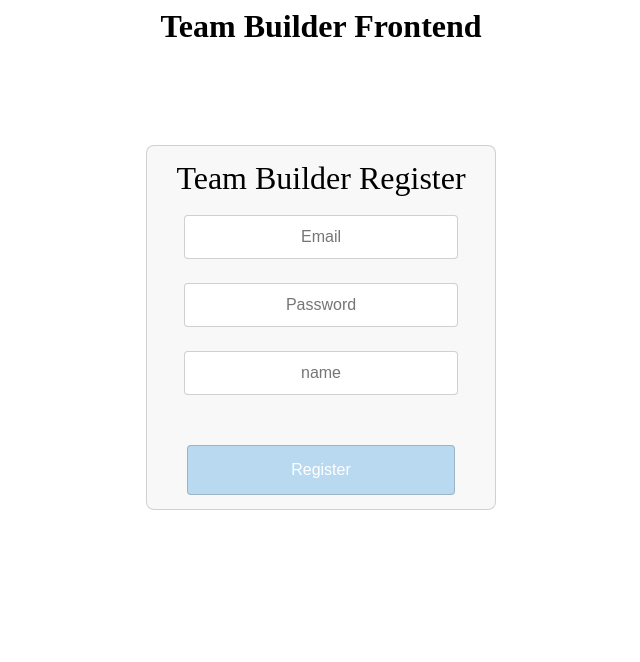
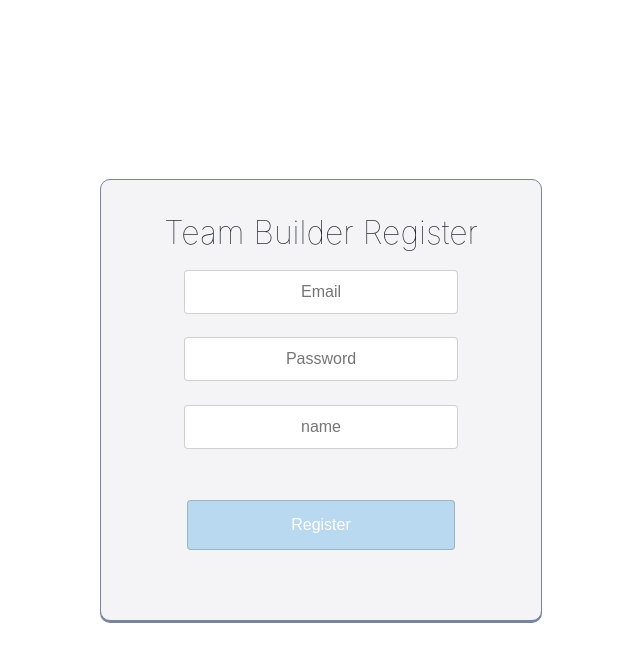
Before and after one commit to lambda-team-builder/Front-End, a React (Create React App) app: page /register in a window 1280 px wide. Shown: the top 662 px of the page, without its empty margins (319-959 px from the left). Built offline with nearby package versions, Linux system fonts and the light colour scheme.

Commit message:
Begin styling

```diff
--- a/src/App.js
+++ b/src/App.js
@@ -9,21 +9,22 @@ import styled from "styled-components";
 
 const App = props => {
   return (
-    <div>
-      <StyledH1> Team Builder Frontend </StyledH1>
+    <AppDiv>
       <Route exact path="/" component={Landing}/>
       <Route path="/login" component={Login} />
       <Route path="/register" component={Register} />
       <Route path="/home" component={Home} />
       <Route path="/c/:classroom_id/:name?/" component={Classroom} />
-    </div>
+    </AppDiv>
   );
 };
 
 export default App;
 
-const StyledH1 = styled.h1`
-  display: flex;
-  justify-content: center;
-  margin: 0 auto;
+const AppDiv = styled.div`
+  font-family: -apple-system, BlinkMacSystemFont, "Segoe UI", "Roboto", "Oxygen",
+    "Ubuntu", "Cantarell", "Fira Sans", "Droid Sans", "Helvetica Neue",
+    sans-serif;
+  margin: 0;
+  padding: 0;
 `;
--- /dev/null
+++ b/src/index.css
@@ -0,0 +1,4 @@
+#app, body {
+    margin: 0;
+    padding: 0;
+}
--- a/src/index.js
+++ b/src/index.js
@@ -6,6 +6,7 @@ import { createStore, applyMiddleware } from 'redux';
 import { Provider } from 'react-redux';
 import thunk from 'redux-thunk';
 import { rootReducer } from './services';
+import './index.css';
 
 const middleware = [ thunk ];
 if (true) { //(process.env.NODE_ENV === "development") {
--- a/src/scenes/Login/index.js
+++ b/src/scenes/Login/index.js
@@ -3,6 +3,7 @@ import { connect } from "react-redux";
 import { login } from "../../services/session/actions";
 import styled from "styled-components";
 import Error from '../../components/Error';
+import { AuthCard, CenteredDiv, Button, Spinner } from '../../styles';
 
 class Login extends Component {
   constructor(props) {
@@ -27,6 +28,8 @@ class Login extends Component {
 
   render() {
     return (
+      <CenteredDiv>
+        <AuthCard>
           <StyledForm>
             <StyledH2>Team Builder Login</StyledH2>
             <Error error={this.props.authenticationError}/>
@@ -45,11 +48,13 @@ class Login extends Component {
               onChange={this.handleChanges}
             />{" "}
             <br />
-        <StyledButton onClick={this.handleLogin}
-                      className={this.props.authenticating ? "loading" : ""}>
+            <Button onClick={this.handleLogin}>
               Log In
-        </StyledButton>
+              {this.props.authenticating && <Spinner />}
+            </Button>
           </StyledForm>
+        </AuthCard>
+      </CenteredDiv>
     );
   }
 }
@@ -67,23 +72,16 @@ export default connect(
 const StyledForm = styled.form`
   width: 348px;
   height: 363px;
-  border: solid 1px rgba(164, 164, 164, 0.488);
   display: flex;
   flex-direction: column;
   justify-content: space-evenly;
   align-items: center;
-  border-radius: 8px;
-  margin: auto;
-  margin-top: 100px;
-  background-color: rgba(157, 157, 157, 0.071);
 `;
 
 const StyledInput = styled.input`
-  background-color: rgb(255, 255, 255);
   color: #1a1a1a;
   font-size: 1rem;
   border: none;
-  font-weight: 100;
   outline: none;
   text-align: center;
   height: 40px;
@@ -105,6 +103,7 @@ const StyledButton = styled.button`
   font-size: 16px;
   border: solid 1px #48484841;
   border-radius: 4px;
+  position: relative;
 `;
 
 const StyledH2 = styled.h2`
--- a/src/scenes/Register/index.js
+++ b/src/scenes/Register/index.js
@@ -3,6 +3,7 @@ import { connect } from "react-redux";
 import { register } from "../../services/session/actions";
 import styled from "styled-components";
 import Error from '../../components/Error';
+import { AuthCard, CenteredDiv, Button, Spinner } from '../../styles';
 
 class Register extends Component {
   constructor(props) {
@@ -29,6 +30,8 @@ class Register extends Component {
 
   render() {
     return (
+      <CenteredDiv>
+        <AuthCard>
           <StyledForm className="FormRegister">
             <StyledH2>Team Builder Register</StyledH2>
             <Error error={this.props.registrationError}/>
@@ -54,11 +57,13 @@ class Register extends Component {
               onChange={this.handleChanges}
             />
             <br />
-        <StyledButton onClick={this.handleRegister}
-                      className={this.props.registering ? "loading" : ""}>
+            <Button onClick={this.handleRegister}>
               Register
-        </StyledButton>
+              {this.props.registering && <Spinner />}
+            </Button>
           </StyledForm>
+        </AuthCard>
+      </CenteredDiv>
     );
   }
 }
@@ -76,15 +81,10 @@ export default connect(
 const StyledForm = styled.form`
   width: 348px;
   height: 363px;
-  border: solid 1px rgba(164, 164, 164, 0.488);
   display: flex;
   flex-direction: column;
   justify-content: space-evenly;
   align-items: center;
-  border-radius: 8px;
-  margin: auto;
-  margin-top: 100px;
-  background-color: rgba(157, 157, 157, 0.071);
 `;
 
 const StyledInput = styled.input`
@@ -102,20 +102,6 @@ const StyledInput = styled.input`
   border-radius: 4px;
 `;
 
-const StyledButton = styled.button`
-  background-color: #b8d9f0; /* Green */
-  border: none;
-  width: 268px;
-  color: white;
-  padding: 15px 32px;
-  text-align: center;
-  text-decoration: none;
-  display: inline-block;
-  font-size: 16px;
-  border: solid 1px #48484841;
-  border-radius: 4px;
-`;
-
 const StyledH2 = styled.h2`
   font-size: 2rem;
   margin: 0;
--- /dev/null
+++ b/src/styles/Buttons.js
@@ -0,0 +1,23 @@
+import styled from 'styled-components';
+import { colors } from './theme.js';
+
+export const Button = styled.button`
+  background-color: #b8d9f0; /* Green */
+  border: none;
+  width: 268px;
+  color: white;
+  padding: 15px 32px;
+  text-align: center;
+  text-decoration: none;
+  display: inline-block;
+  font-size: 16px;
+  border: solid 1px #48484841;
+  border-radius: 4px;
+  position: relative;
+  // &.loading::after {
+  //   content: url(/load.svg);
+  //   position: absolute;
+  //   right: 0;
+  //   height: 10%;
+  // }
+`;
--- /dev/null
+++ b/src/styles/Cards.js
@@ -0,0 +1,25 @@
+import { colors } from './theme.js';
+import styled from 'styled-components';
+
+export const Card = styled.div.attrs(({bg, shadow}) => ({
+  bg: bg || colors.turbulence,
+  shadow: shadow || colors.thunderhead,
+}))`
+  padding: 20px;
+  border-radius: 10px;
+  background: ${props => props.bg};
+  border: 1px solid ${props => props.shadow};
+  color: ${colors.midnight};
+  box-shadow: 0 2px 0 ${props => props.shadow};
+  display: flex;
+  flex-direction: column;
+  align-items: center;
+`;
+
+
+export const AuthCard = styled(Card)`
+  margin: 0 auto;
+  width: 100%;
+  max-width: 400px;
+  height: 400px;
+`;
--- a/src/styles/index.js
+++ b/src/styles/index.js
@@ -1,3 +1,23 @@
-import { colors } from "theme.js";
+import styled from 'styled-components';
+import { colors } from './theme.js';
+import { Card, AuthCard } from './Cards.js';
+import { Button } from './Buttons.js';
+import { ReactComponent as SpinnerSVG } from './Spinner.svg';
 
 export { colors };
+export { Card, AuthCard };
+export { Button };
+
+export const CenteredDiv = styled.div`
+  display: flex;
+  flex-direction: column;
+  justify-content: center;
+  align-items: center;
+  min-height: 100vh;
+`;
+
+export const Spinner = styled(SpinnerSVG)`
+  position: absolute;
+  right: 0;
+  height: 50%;
+`;
```
Also changed, not shown: public/load.svg (added), src/styles/Spinner.svg (added). Lines whose indentation alone changed are shown as unchanged.
